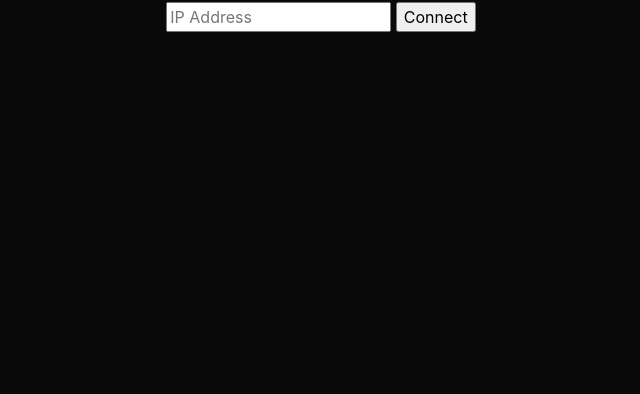
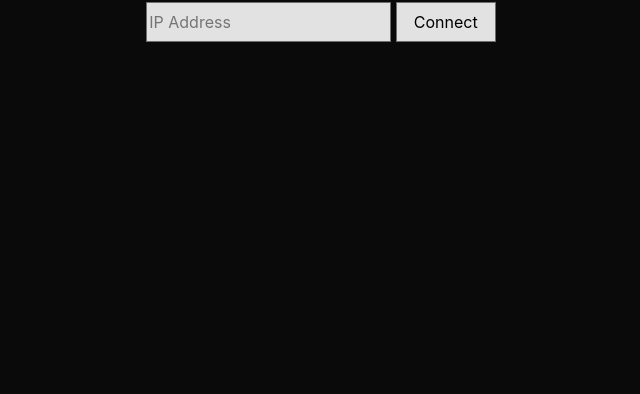
Before and after one commit to mitchfizz05/DangerousPanel, a plain HTML site: page DangerousPanel-Webpanel/index.html in a window 1280 px wide. Shown: the part 406-800 px from the top of the page, without its empty margins (319-959 px from the left). Drawn offline with nearby package versions, Linux system fonts and the light colour scheme; a web font is replaced by a local one.

Commit message:
Text boxes and buttons now look consistant on iOS

```diff
--- a/DangerousPanel-Webpanel/style.css
+++ b/DangerousPanel-Webpanel/style.css
@@ -57,8 +57,15 @@ body {
     color: black;
 }
 
-#connecting-overlay .connect-wrapper #connect-ip {
-    width: 225px;
+#connecting-overlay .connect-wrapper #connect-ip { width: 245px; }
+#connecting-overlay .connect-wrapper #connect-btn { width: 100px; }
+
+#connecting-overlay .connect-wrapper input {
+    border-radius: 0;
+    border: solid 1px #6E6E6E;
+    background-color: #E2E2E2;
+    height: 40px;
+    vertical-align: middle;
 }
 
 #connecting-overlay .header .title {
```
